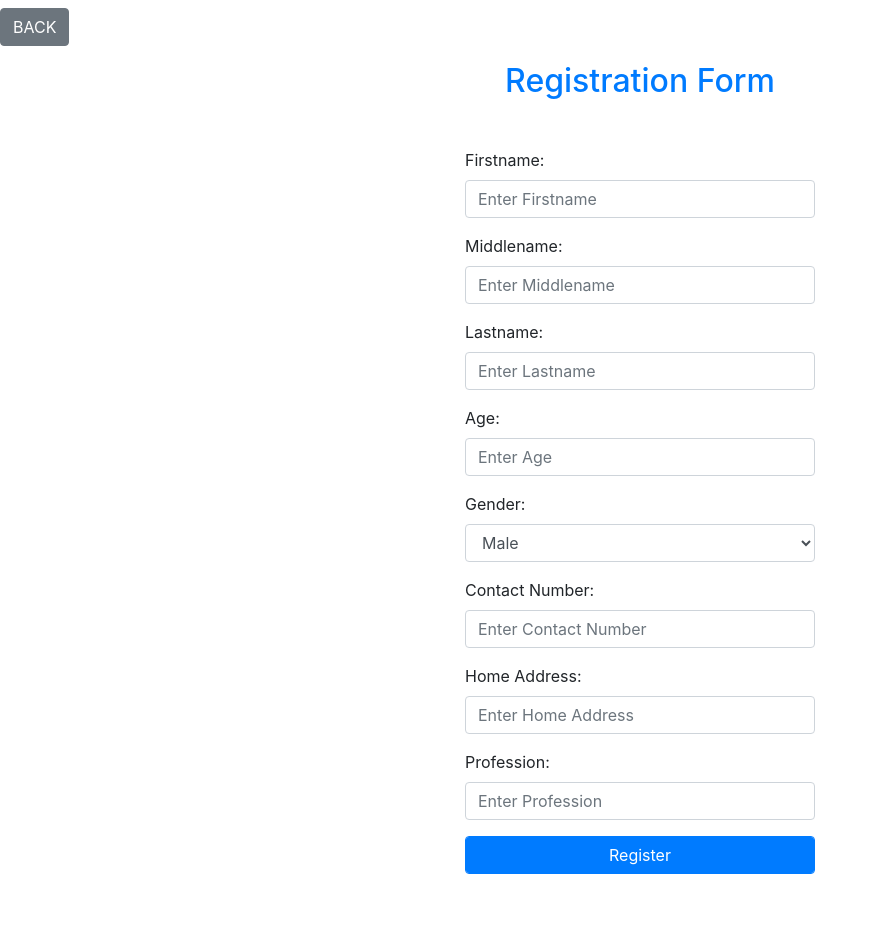
After one commit to antido/Purchasing-System, a PHP site: page /register_user.php in a window 1280 px wide. The commit adds this page. Shown: the whole page, without its empty margins (0-878 px from the left). Run offline with PHP 8.4, Linux system fonts and the light colour scheme.

Commit message:
Feature-User-Registration

```diff
--- /dev/null
+++ b/register_user.php
@@ -0,0 +1,75 @@
+<!DOCTYPE html>
+<html>
+<head>
+	<meta charset="UTF-8">
+	<meta name="viewport" content="width=device-width,initial-scale=1.0">
+	<link rel="stylesheet" type="text/css" href="assets/css/bootstrap.css">
+	<title>Purchasing System</title>
+</head>
+<body>
+	<section class="mt-2">
+		<a class="btn btn-secondary" href="index.php">BACK</a>
+	</section>
+
+	<main>
+		<div class="container mt-3">
+			<div class="row">
+				<div class="col-md">
+				</div>
+				<div class="col-md">
+					<form action="register.php" method="POST">
+						<h2 class="text-center text-primary">Registration Form</h2>
+						<div class="form-group mt-5">
+							<label>Firstname:</label>
+							<input type="text" class="form-control" name="fName" placeholder="Enter Firstname" required>
+						</div>
+						<div class="form-group">
+							<label>Middlename:</label>
+							<input type="text" class="form-control" name="mName" placeholder="Enter Middlename">
+						</div>
+						<div class="form-group">
+							<label>Lastname:</label>
+							<input type="text" class="form-control" name="lName" placeholder="Enter Lastname" required>
+						</div>
+						<div class="form-group">
+							<label>Age:</label>
+							<input type="number" class="form-control" name="age" placeholder="Enter Age" required>
+						</div>
+						<div class="form-group">
+							<label>Gender:</label>
+							<select class="form-control" name="gender">
+								<option value="Male">Male</option>
+								<option value="Female">Female</option>
+								<option value="Others">Others</option>
+							</select>
+						</div>
+						<div class="form-group">
+							<label>Contact Number:</label>
+							<input type="text" class="form-control" name="contactNum" placeholder="Enter Contact Number" required>
+						</div>
+						<div class="form-group">
+							<label>Home Address:</label>
+							<input type="text" class="form-control" name="homeAddr" placeholder="Enter Home Address" required>
+						</div>
+						<div class="form-group">
+							<label>Profession:</label>
+							<input type="text" class="form-control" name="profession" placeholder="Enter Profession" required>
+						</div>
+						<div class="form-group">
+							<input type="submit" class="form-control btn btn-primary" name="register" value="Register">
+						</div>
+					</form>
+				</div>
+				<div class="col-md">
+				</div>
+			</div>
+		</div>
+	</main>
+
+	<footer class="footer mt-5">
+	</footer>
+
+	<script src="assets/js/jquery-3.3.1.js"></script>
+	<script src="assets/js/bootstrap.js"></script>
+</body>
+</html>
```
Also changed, not shown: index.php (+6 -1 lines), register.php (added, +31 -0 lines).
